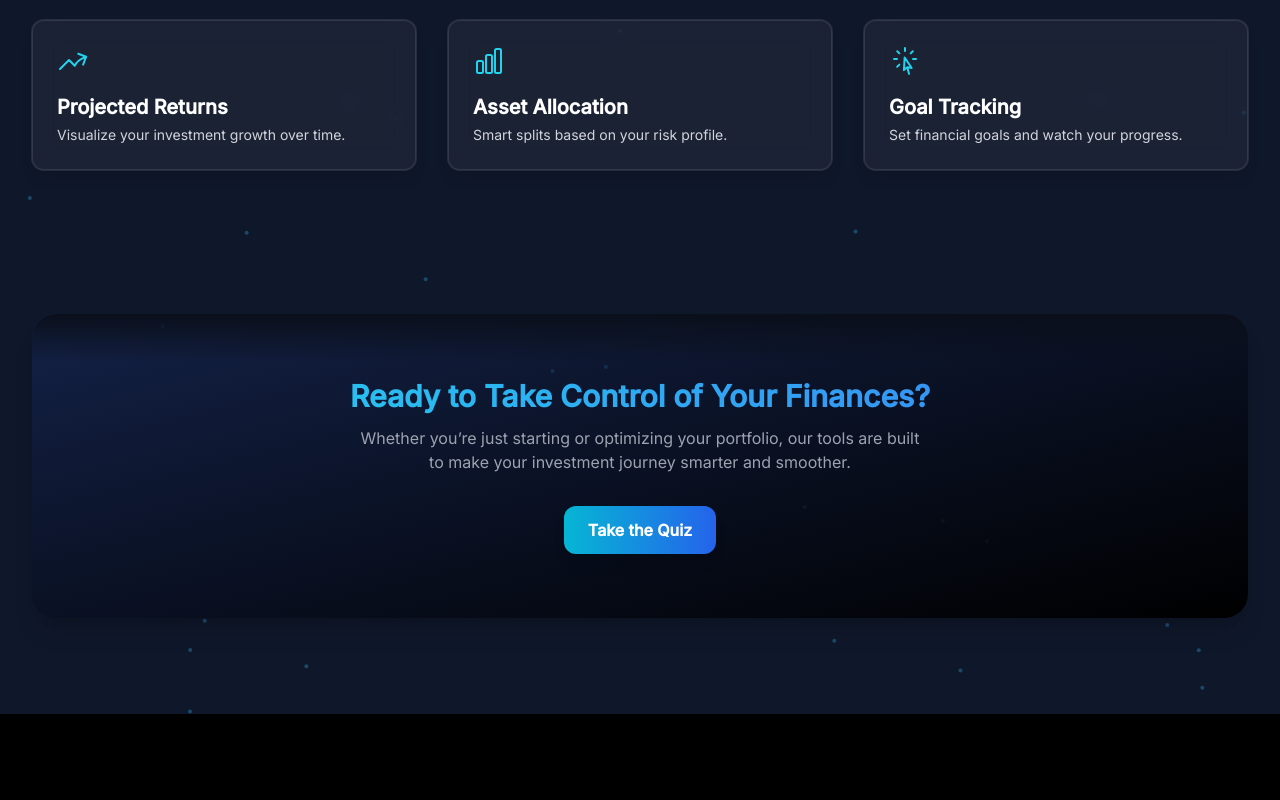
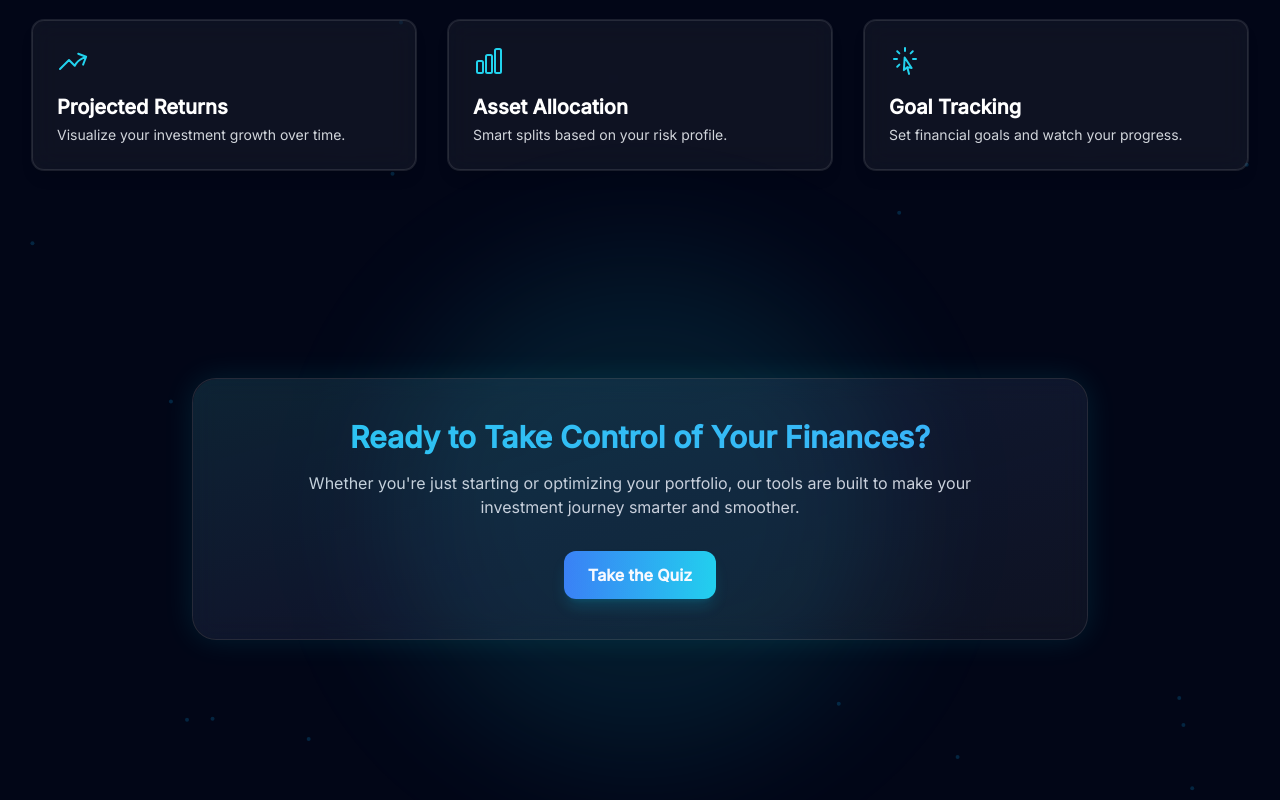
Before and after one commit to JashanVIRDI12/sip-planner, a Next.js app: page / in a window 1280 px wide. Shown: the part 637-1437 px from the top of the page. Before the commit the page ends 1351 px from the top, so only its background shows below. Built offline with nearby package versions, Linux system fonts and the light colour scheme.

Commit message:
updt SIP Mastery

```diff
--- a/app/page.js
+++ b/app/page.js
@@ -32,7 +32,7 @@ export default function HomePage() {
     }, [])
 
     return (
-        <main className="min-h-screen bg-gradient-to-br from-[#0a0f1a] via-[#060a13] to-black text-white relative overflow-hidden">
+        <main className="min-h-screen bg-gradient-to-br from-[#02040a] via-[#010207] to-black text-white relative overflow-hidden">
         <ParticleBackground />
             <div className="absolute inset-0 z-0 bg-[radial-gradient(circle_at_center,_var(--tw-gradient-stops))] from-blue-800/10 via-blue-900/5 to-transparent pointer-events-none" />
             <div className="relative z-10 max-w-7xl mx-auto px-4 sm:px-6 lg:px-8 py-24 space-y-28 md:space-y-36">
@@ -125,31 +125,39 @@ function FeaturesSection() {
 
 function CTASection() {
     return (
-        <div className="relative py-16 bg-gradient-to-br from-blue-900/30 to-black rounded-3xl text-center overflow-hidden shadow-xl px-4 sm:px-6">
-            <div className="absolute top-0 left-0 w-full h-12 bg-gradient-to-b from-[#0a0f1a] to-transparent rounded-t-3xl" />
-            <motion.h2
-                initial={{ opacity: 0, y: 20 }}
-                animate={{ opacity: 1, y: 0 }}
-                transition={{ delay: 0.2 }}
-                className="text-2xl sm:text-3xl font-bold bg-gradient-to-r from-cyan-400 to-blue-500 bg-clip-text text-transparent"
+        <div className="relative py-16 px-4 sm:px-6 mt-20">
+            <motion.div
+                initial={{ opacity: 0, y: 30 }}
+                whileInView={{ opacity: 1, y: 0 }}
+                transition={{ duration: 0.7 }}
+                className="relative z-10 max-w-4xl mx-auto backdrop-blur-md bg-white/5 border border-white/10 rounded-3xl p-10 text-center shadow-[0_0_30px_rgba(0,255,255,0.1)] overflow-hidden"
             >
+                <div className="absolute inset-0 bg-gradient-to-br from-cyan-500/10 via-blue-600/5 to-transparent rounded-3xl pointer-events-none" />
+                <h2 className="text-2xl sm:text-3xl font-bold text-transparent bg-clip-text bg-gradient-to-r from-cyan-400 via-sky-400 to-blue-500 bg-[length:300%_300%] animate-gradient-x">
                 Ready to Take Control of Your Finances?
-            </motion.h2>
-            <p className="text-gray-400 mt-3 max-w-xl mx-auto text-sm sm:text-base">
-                Whether you&rsquo;re just starting or optimizing your portfolio, our tools are built to make your investment journey smarter and smoother.
+                </h2>
+                <p className="text-gray-300 mt-4 text-sm sm:text-base max-w-2xl mx-auto leading-relaxed">
+                    Whether you&apos;re just starting or optimizing your portfolio, our tools are built
+                    to make your investment journey smarter and smoother.
                 </p>
                 <motion.div
                     initial={{ opacity: 0, scale: 0.95 }}
-                animate={{ opacity: 1, scale: 1 }}
+                    whileInView={{ opacity: 1, scale: 1 }}
                     transition={{ delay: 0.4 }}
                     className="mt-8"
                 >
                     <Link href="/risk-profile">
-                    <button className="px-6 py-3 bg-gradient-to-r from-cyan-500 to-blue-600 hover:from-cyan-400 hover:to-blue-700 rounded-xl font-semibold text-white transition shadow-lg">
+                        <button className="px-6 py-3 bg-gradient-to-r from-blue-500 to-cyan-400 hover:from-blue-600 hover:to-cyan-300 rounded-xl font-semibold text-white transition shadow-lg shadow-cyan-500/20 hover:shadow-cyan-500/40">
                             Take the Quiz
                         </button>
                     </Link>
                 </motion.div>
+            </motion.div>
+
+            {/* Subtle animated glow background */}
+            <div className="absolute inset-0 flex items-center justify-center z-0 pointer-events-none">
+                <div className="w-[500px] h-[500px] bg-cyan-400/10 rounded-full blur-3xl animate-pulse-slow" />
             </div>
-    )
+        </div>
+    );
 }
--- a/components/ParticleBackground.js
+++ b/components/ParticleBackground.js
@@ -22,7 +22,7 @@ const ParticleLayer = ({ zIndex, particleSize, speed, opacity, count }) => {
             }}
             options={{
                 fullScreen: { enable: false },
-                background: { color: '#0f172a' },
+                background: { color: '#020617' },
                 fpsLimit: 60,
                 detectRetina: true,
                 interactivity: {
@@ -33,14 +33,14 @@ const ParticleLayer = ({ zIndex, particleSize, speed, opacity, count }) => {
                     },
                     modes: {
                         slow: {
-                            factor: 0.5,
-                            radius: 120,
+                            factor: 0.4,
+                            radius: 100,
                         },
                     },
                 },
                 particles: {
                     number: { value: count, density: { enable: true, area: 1000 } },
-                    color: { value: '#38bdf8' },
+                    color: { value: '#0ea5e9' }, // darker cyan
                     shape: { type: 'circle' },
                     size: { value: particleSize },
                     opacity: { value: opacity },
@@ -61,21 +61,21 @@ const ParticleLayer = ({ zIndex, particleSize, speed, opacity, count }) => {
 const ParticleBackground = () => {
     return (
         <>
-            {/* Background layer - small, slow, faint */}
+            {/* Background layer - very faint and slow */}
             <ParticleLayer
                 zIndex={0}
                 particleSize={1}
                 speed={0.2}
-                opacity={0.1}
+                opacity={0.05}
                 count={40}
             />
-            {/* Foreground layer - bigger, faster, more vivid */}
+            {/* Foreground layer - medium subtle animation */}
             <ParticleLayer
                 zIndex={1}
                 particleSize={2}
-                speed={0.6}
-                opacity={0.3}
-                count={30}
+                speed={0.5}
+                opacity={0.2}
+                count={25}
             />
         </>
     );
```
Also changed, not shown: components/navbar.js (+48 -22 lines). Lines whose indentation alone changed are shown as unchanged.
